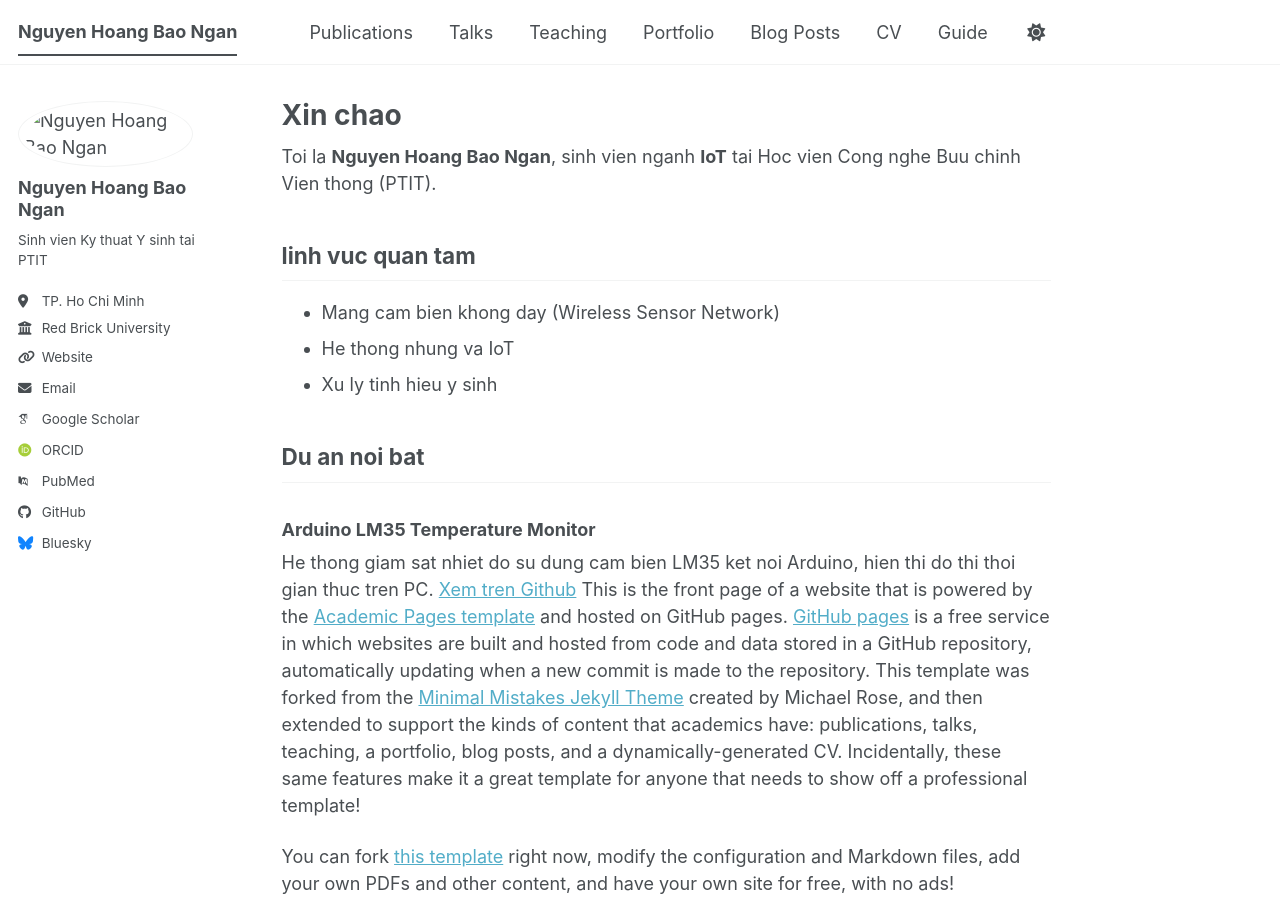
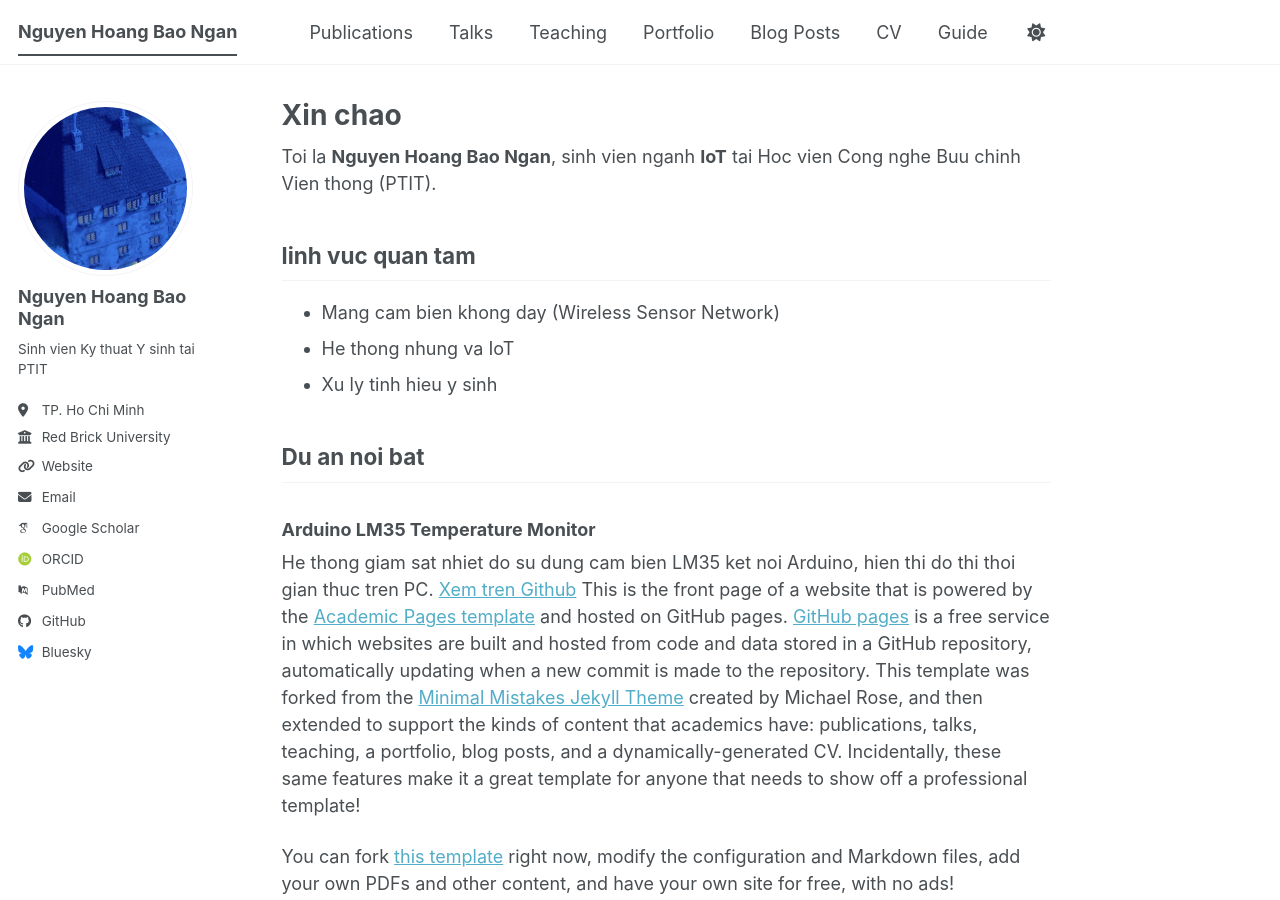
Before and after one commit to ngan96738/ngan96738.github.io, a Jekyll site: the page built from _pages/about.md, in a window 1280 px wide and 900 px high. Built offline with Jekyll 4.4.1, drawn with Linux system fonts in a browser that asks for light colours; some web fonts are replaced; a script bundle is joined from its source files by our own code; library files that are not in the unit come from our copies.

Commit message:
Fix avatar absolute URL

```diff
--- a/_config.yml
+++ b/_config.yml
@@ -23,7 +23,7 @@ repository               : "academicpages/academicpages.github.io"
 #               Additional customization can be done by editing /_includes/author-profile.html
 author:
   # Biographic information
-  avatar           : "/images/daidien.jpg"
+  avatar           : "https://ngan96738.github.io/images/daidien.jpg"
   name             : "Nguyen Hoang Bao Ngan"
   pronouns         : # example: "she/her"
   bio              : "Sinh vien Ky thuat Y sinh tai PTIT"
```
